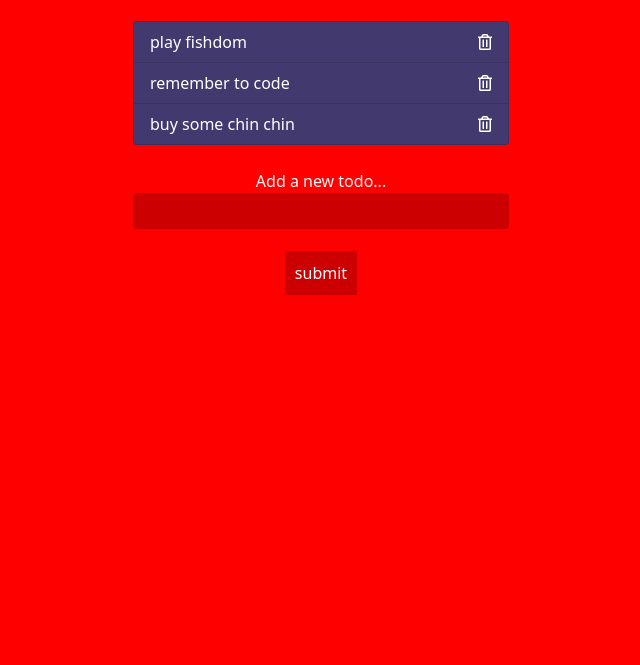
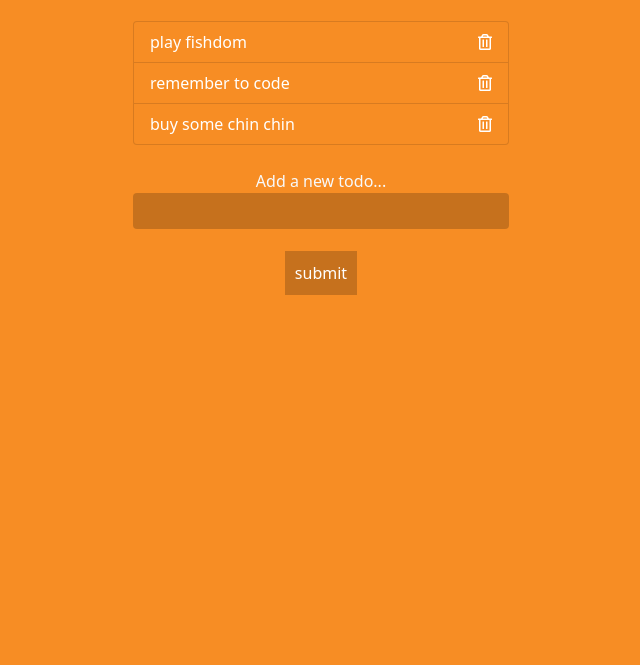
Before and after one commit to michycipher/Todo-App, a plain HTML site: page index.html in a window 1280 px wide. Shown: the part 135-800 px from the top of the page, without its empty margins (319-959 px from the left). Drawn offline with nearby package versions, Linux system fonts and the light colour scheme.

Commit message:
Update style.css

```diff
--- a/style.css
+++ b/style.css
@@ -1,5 +1,5 @@
 body {
-    background: red;
+    background: #f78d24;
 }
 
 .container {
@@ -20,7 +20,7 @@ input[type=submit] {
 }
 
 .todos li {
-    background: #423a6f;
+    background: #f78d24;
     color: #fff;
 }
 .delete{
```
